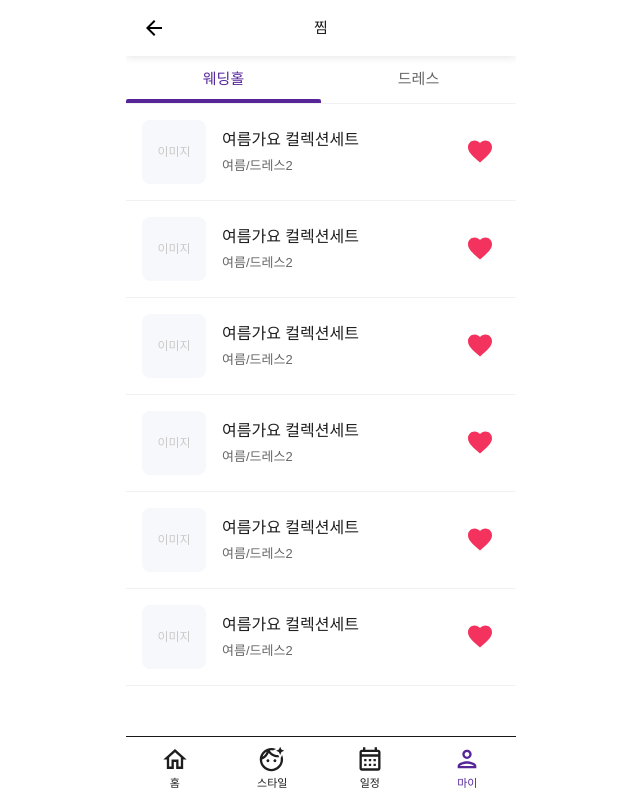
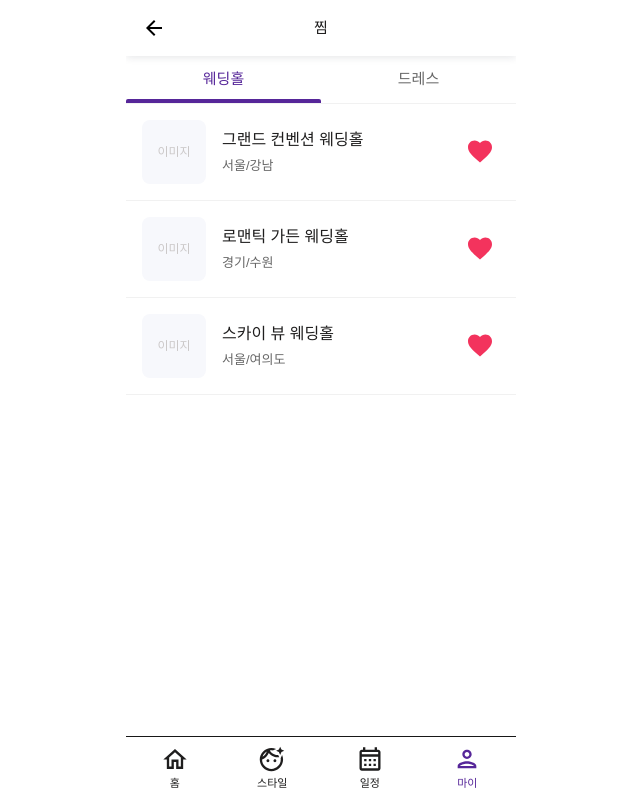
Before and after one commit to swyp11/swyp-frontend, a Next.js app: page /my/favorites in a window 1280 px wide. Shown: the whole page, without its empty margins (319-959 px from the left). Built offline with nearby package versions, Linux system fonts and the light colour scheme; a web font is replaced by a local one.

Commit message:
feat: 찜화면 구현

```diff
--- /dev/null
+++ b/src/app/api/favorites/route.ts
@@ -0,0 +1,105 @@
+import { NextRequest, NextResponse } from 'next/server';
+
+// Mock 찜 목록 데이터
+const MOCK_FAVORITES = {
+  웨딩홀: [
+    {
+      id: 101,
+      title: "그랜드 컨벤션 웨딩홀",
+      category: "서울/강남",
+      imageUrl: "/placeholder-hall.jpg",
+      isFavorite: true,
+      type: "웨딩홀"
+    },
+    {
+      id: 102,
+      title: "로맨틱 가든 웨딩홀",
+      category: "경기/수원",
+      imageUrl: "/placeholder-hall.jpg",
+      isFavorite: true,
+      type: "웨딩홀"
+    },
+    {
+      id: 103,
+      title: "스카이 뷰 웨딩홀",
+      category: "서울/여의도",
+      imageUrl: "/placeholder-hall.jpg",
+      isFavorite: true,
+      type: "웨딩홀"
+    },
+  ],
+  드레스: [
+    {
+      id: 201,
+      title: "로맨틱 레이스 드레스",
+      category: "클래식/A라인",
+      imageUrl: "/placeholder-dress.jpg",
+      isFavorite: true,
+      type: "드레스"
+    },
+    {
+      id: 202,
+      title: "모던 실크 드레스",
+      category: "모던/머메이드",
+      imageUrl: "/placeholder-dress.jpg",
+      isFavorite: true,
+      type: "드레스"
+    },
+    {
+      id: 203,
+      title: "프린세스 볼가운",
+      category: "클래식/볼가운",
+      imageUrl: "/placeholder-dress.jpg",
+      isFavorite: true,
+      type: "드레스"
+    },
+    {
+      id: 204,
+      title: "빈티지 튤 드레스",
+      category: "빈티지/A라인",
+      imageUrl: "/placeholder-dress.jpg",
+      isFavorite: true,
+      type: "드레스"
+    },
+  ]
+};
+
+// GET: 찜 목록 조회
+export async function GET(request: NextRequest) {
+  try {
+    const { searchParams } = new URL(request.url);
+    const tab = searchParams.get('tab') || '웨딩홀';
+
+    console.log('[Favorites API] Get favorites:', { tab });
+
+    if (tab !== '웨딩홀' && tab !== '드레스') {
+      return NextResponse.json(
+        {
+          success: false,
+          error: '올바른 탭을 선택해주세요.',
+        },
+        { status: 400 }
+      );
+    }
+
+    const favorites = MOCK_FAVORITES[tab as keyof typeof MOCK_FAVORITES];
+
+    return NextResponse.json(
+      {
+        success: true,
+        data: favorites,
+      },
+      { status: 200 }
+    );
+  } catch (error) {
+    console.error('[Favorites API] Error:', error);
+    return NextResponse.json(
+      {
+        success: false,
+        error: '서버 오류가 발생했습니다.',
+        message: error instanceof Error ? error.message : 'Unknown error',
+      },
+      { status: 500 }
+    );
+  }
+}
--- a/src/app/my/favorites/page.tsx
+++ b/src/app/my/favorites/page.tsx
@@ -12,59 +12,17 @@ interface FavoriteItem {
   category: string;
   imageUrl: string;
   isFavorite: boolean;
+  type: string;
 }
 
 function FavoritesPageContent() {
   const router = useRouter();
   const searchParams = useSearchParams();
 
-  // TODO: 실제 데이터는 API에서 가져와야 함
-  const [favorites, setFavorites] = useState<FavoriteItem[]>([
-    {
-      id: 1,
-      title: "여름가요 컬렉션세트",
-      category: "여름/드레스2",
-      imageUrl: "/placeholder-dress.jpg",
-      isFavorite: true,
-    },
-    {
-      id: 2,
-      title: "여름가요 컬렉션세트",
-      category: "여름/드레스2",
-      imageUrl: "/placeholder-dress.jpg",
-      isFavorite: true,
-    },
-    {
-      id: 3,
-      title: "여름가요 컬렉션세트",
-      category: "여름/드레스2",
-      imageUrl: "/placeholder-dress.jpg",
-      isFavorite: true,
-    },
-    {
-      id: 4,
-      title: "여름가요 컬렉션세트",
-      category: "여름/드레스2",
-      imageUrl: "/placeholder-dress.jpg",
-      isFavorite: true,
-    },
-    {
-      id: 5,
-      title: "여름가요 컬렉션세트",
-      category: "여름/드레스2",
-      imageUrl: "/placeholder-dress.jpg",
-      isFavorite: true,
-    },
-    {
-      id: 6,
-      title: "여름가요 컬렉션세트",
-      category: "여름/드레스2",
-      imageUrl: "/placeholder-dress.jpg",
-      isFavorite: true,
-    },
-  ]);
-
+  const [favorites, setFavorites] = useState<FavoriteItem[]>([]);
   const [activeTab, setActiveTab] = useState<"웨딩홀" | "드레스">("웨딩홀");
+  const [isLoading, setIsLoading] = useState(true);
+  const [error, setError] = useState<string | null>(null);
 
   // URL에서 탭 정보 읽어오기
   useEffect(() => {
@@ -73,6 +31,32 @@ function FavoritesPageContent() {
       setActiveTab(tabFromUrl);
     }
   }, [searchParams]);
+
+  // API에서 찜 목록 가져오기
+  useEffect(() => {
+    const fetchFavorites = async () => {
+      setIsLoading(true);
+      setError(null);
+
+      try {
+        const response = await fetch(`/api/favorites?tab=${activeTab}`);
+        const data = await response.json();
+
+        if (!response.ok) {
+          throw new Error(data.error || '찜 목록을 불러오는데 실패했습니다.');
+        }
+
+        setFavorites(data.data);
+      } catch (err) {
+        console.error('[Favorites] Fetch error:', err);
+        setError(err instanceof Error ? err.message : '서버 오류가 발생했습니다.');
+      } finally {
+        setIsLoading(false);
+      }
+    };
+
+    fetchFavorites();
+  }, [activeTab]);
 
   const handleTabChange = (tab: "웨딩홀" | "드레스") => {
     setActiveTab(tab);
@@ -112,7 +96,20 @@ function FavoritesPageContent() {
 
       {/* Favorites List */}
       <div className="flex-1 overflow-y-auto">
-        {favorites.map((item) => (
+        {isLoading ? (
+          <div className="flex items-center justify-center py-20">
+            <p className="body-2 text-on-surface-subtle">로딩 중...</p>
+          </div>
+        ) : error ? (
+          <div className="flex items-center justify-center py-20">
+            <p className="body-2 text-alert">{error}</p>
+          </div>
+        ) : favorites.length === 0 ? (
+          <div className="flex items-center justify-center py-20">
+            <p className="body-2 text-on-surface-subtle">찜한 항목이 없습니다.</p>
+          </div>
+        ) : (
+          favorites.map((item) => (
             <div
               key={item.id}
               className="flex items-center gap-4 px-4 py-4 border-b border-[#f1f1f1] bg-white"
@@ -148,7 +145,8 @@ function FavoritesPageContent() {
                 />
               </button>
             </div>
-        ))}
+          ))
+        )}
       </div>
     </>
   );
```
Lines whose indentation alone changed are shown as unchanged.
